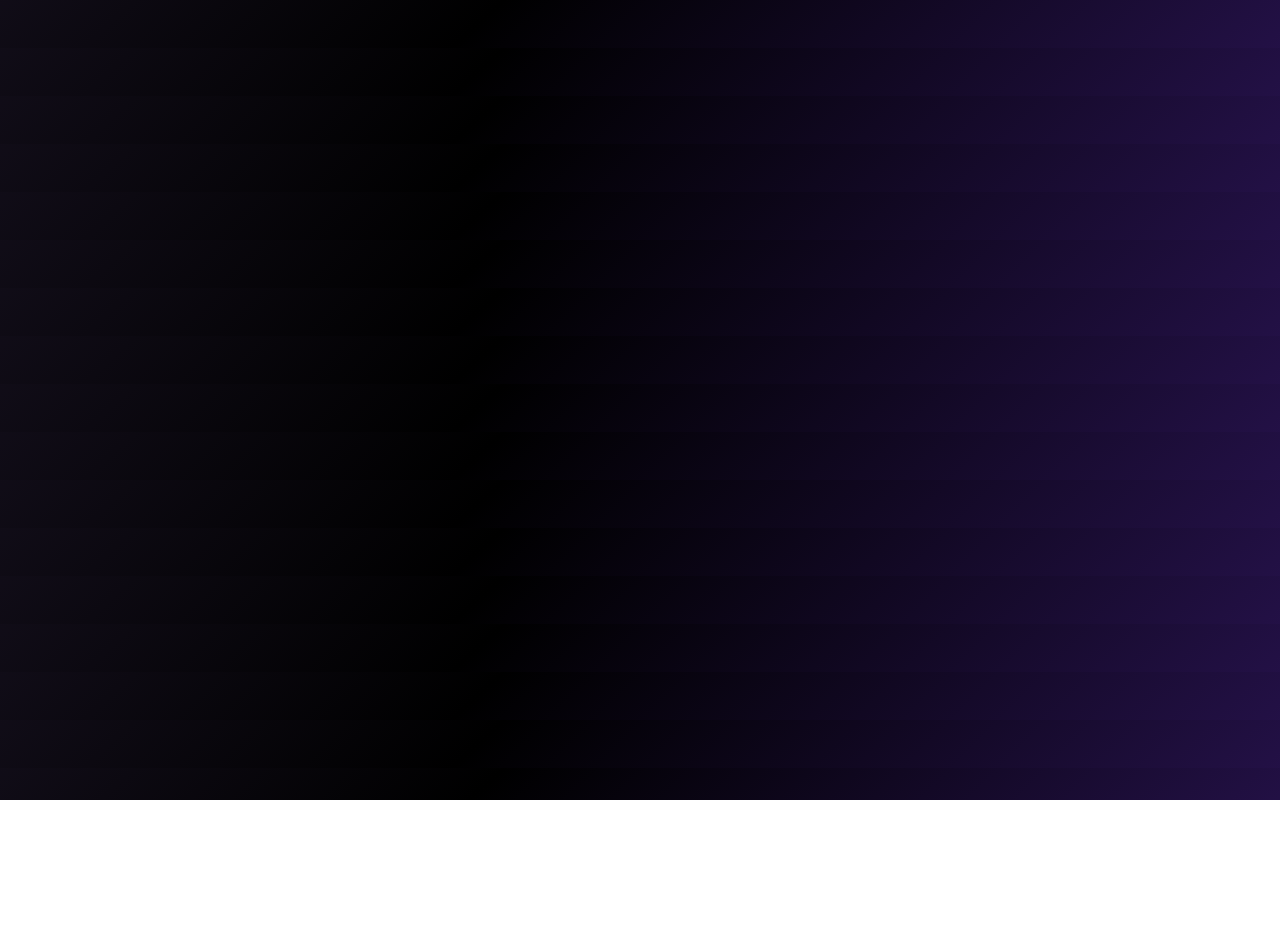
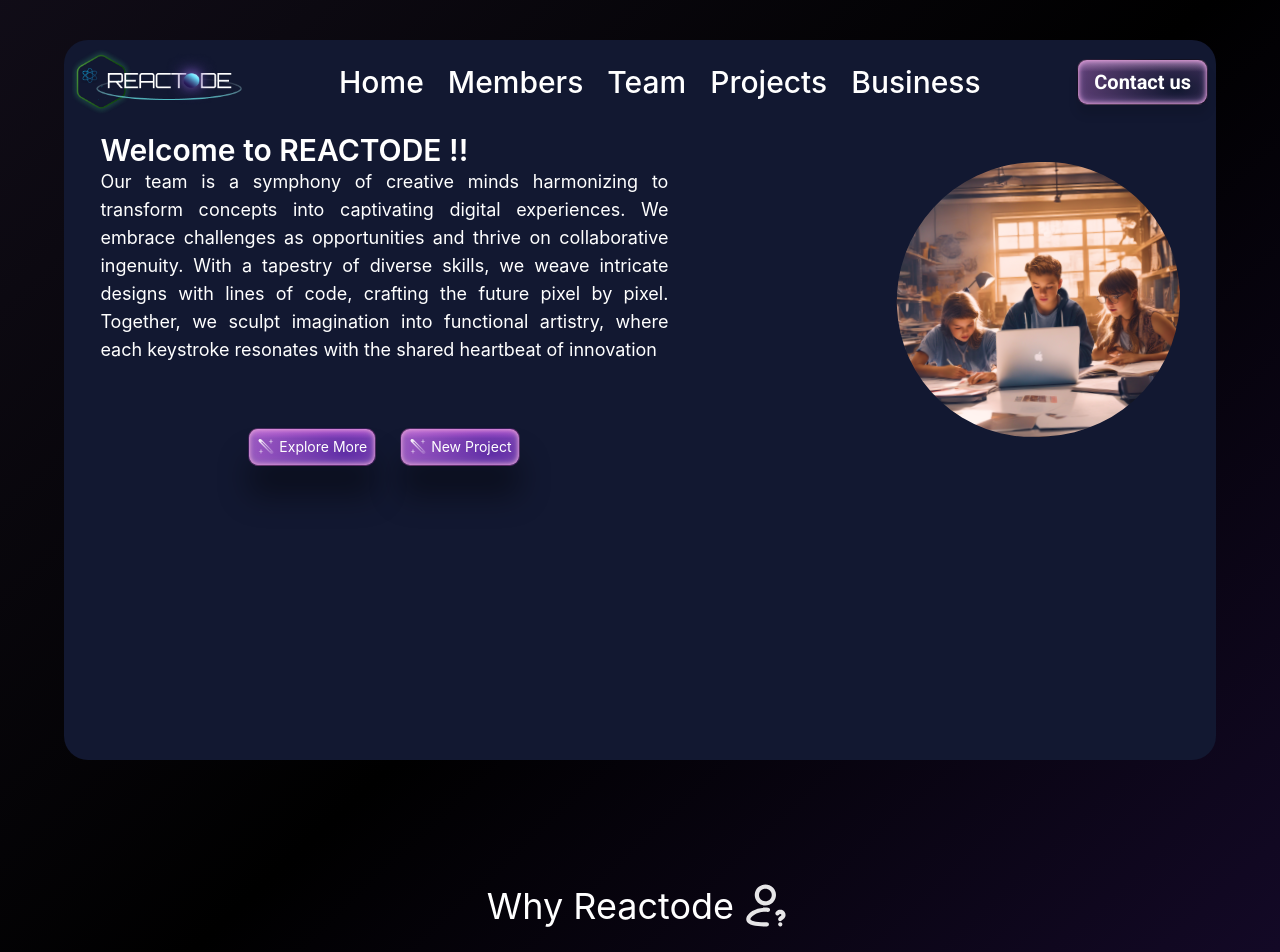
Before and after one commit to reactode/Reactode, a React (Vite) app: page / in a window 1280 px wide. Shown: the top 952 px of the page. Before the commit the page ends 800 px from the top, so only its background shows below. Built offline with nearby package versions, Linux system fonts and the light colour scheme; a web font is replaced by a local one.

Commit message:
ensure repsonsiveness for existing sections

```diff
--- a/src/App.jsx
+++ b/src/App.jsx
@@ -7,7 +7,7 @@ function App() {
 
 
   return (
-    <div className="p-6">
+    <div className="max-sm:p-6 max-w-screen-xl flex flex-col  items-center justify-between mx-auto">
     <Landing/>
     </div>
   )
--- a/src/components/hero.jsx
+++ b/src/components/hero.jsx
@@ -3,13 +3,14 @@ import Navbar from "./navbar";
 export default function Hero() {
   return (
     <div className="md:h-[100vh] flex justify-center items-center ">
-      <div className="h-[90vh] w-[95vw] bg-[#121831] md:w-[90vw] rounded-2xl md:rounded-3xl p-2">
+      <div className="lg:h-[90vh] w-[95vw] bg-[#121831] md:w-[90vw] rounded-2xl md:rounded-3xl p-2">
         <Navbar />
-        <div className="text-white font-[Inter] flex justify-center items-center gap-y-8 flex-col mt-4">
-          <img className="w-[50vw] sm:hidden" src="/hero1.svg" alt="" />
-          <div className="flex flex-col gap-y-3">
-            <h2 className="font-semibold text-xl">Welcome to REACTODE !!</h2>
-            <p className="text-sm font-normal text-justify">
+        <div className="text-white font-[Inter] flex  md:flex-row-reverse justify-center gap-x-[20%] items-center gap-y-8  flex-col mt-4">
+          <img className="max-sm:w-[50vw] w-[25%]   " src="/hero1.svg" alt="" />
+          <div className="flex basis-1/2 flex-col gap-y-8 md:gap-y-16">
+            <div className="flex flex-col gay-y-4">
+            <h2 className="font-semibold text-xl md:text-3xl">Welcome to REACTODE !!</h2>
+            <p className="text-sm md:text-lg font-normal text-justify">
               Our team is a symphony of creative minds harmonizing to transform
               concepts into captivating digital experiences. We embrace
               challenges as opportunities and thrive on collaborative ingenuity.
@@ -18,8 +19,8 @@ export default function Hero() {
               sculpt imagination into functional artistry, where each keystroke
               resonates with the shared heartbeat of innovation
             </p>
-          </div>
-          <div className="flex gap-x-6 text-sm">
+            </div>
+            <div className="flex justify-center items-center gap-x-6 text-sm">
             <button
               className="flex justify-center items-center gap-x-1 p-2"
               style={{
@@ -51,6 +52,8 @@ export default function Hero() {
               <a href="">New Project</a>
             </button>
           </div>
+          </div>
+
         </div>
       </div>
     </div>
--- a/src/components/majorContributors.jsx
+++ b/src/components/majorContributors.jsx
@@ -23,14 +23,16 @@ const data = [
 
 export default function MajorContributors() {
   return (
-    <div className="flex flex-col md:flex-row gap-y-44 mt-20">
-       <div className="flex justify-center items-center gap-x-2  ">
-          <h2 className="font-[Inter] text-center text-2xl">Major Contributors</h2>
-          <img className="w-[10%]" src="/hero/whyR.svg" alt="" />
-        </div>
+    <div className="mt-10">
+    <div className="flex justify-center items-center gap-x-2 mb-44 ">
+    <h2 className="font-[Inter] text-center text-2xl md:text-4xl">Major Contributors</h2>
+    <img className="w-[10%] sm:w-[5%]" src="/hero/whyR.svg" alt="" />
+  </div>
+    <div className="flex flex-col md:flex-row gap-y-52 gap-x-10 mt-20">
+
       {data.map((item) => (
         <div
-          className=" flex flex-col relative  justify-center items-center"
+          className=" flex flex-col basis-1/3 relative  justify-center items-center"
           key={item.id}
           style={{
 
@@ -46,5 +48,6 @@ export default function MajorContributors() {
         </div>
       ))}
     </div>
+    </div>
   );
 }
--- a/src/components/navbar.jsx
+++ b/src/components/navbar.jsx
@@ -43,7 +43,7 @@ export default function Navbar() {
       <div className="flex justify-between align-center text-2xl">
         {/* Logo */}
 
-        <img className=" self-center max-sm:h-8" src={logo} alt="" />
+        <img className=" self-center max-sm:h-8 md:w-[15%]" src={logo} alt="" />
 
         {/* Navlinks */}
         <div className="hidden md:flex self-center">
--- /dev/null
+++ b/src/components/whyReactode.jsx
@@ -0,0 +1,28 @@
+
+
+export default function WhyReactode() {
+  return (
+    <div>
+      <div className="flex flex-col justify-center items-center gap-y-4  ">
+        <div className="flex justify-center items-center gap-x-2 w-[80%] ">
+          <h2 className="font-[Inter] text-2xl md:text-4xl">Why Reactode</h2>
+          <img className="w-[10%] sm:w-[5%]" src="/hero/whyR.svg" alt="" />
+        </div>
+        <p className="text-xs sm:text-sm md:text-lg md:px-40 max-sm:text-justify">
+          Choosing a team like Reactode, which collaboratively handles both
+          frontend and backend development, offers several advantages. Firstly,
+          it promotes seamless communication and collaboration between
+          developers, as they are closely aligned in their work. This integrated
+          approach also streamlines the development process, reducing
+          bottlenecks and ensuring quicker delivery of features and updates.
+          Moreover, Reactode's team members can have a more holistic
+          understanding of the entire application, leading to better
+          optimization and improved user experiences. Overall, selecting a team
+          that excels in both frontend and backend development, such as
+          Reactode, can lead to more efficient, cohesive, and high-quality
+          software solutions.
+        </p>
+      </div>
+    </div>
+  )
+}
--- a/src/pages/Landing.jsx
+++ b/src/pages/Landing.jsx
@@ -1,33 +1,15 @@
 import Footer from "../components/footer";
 import Hero from "../components/hero";
 import MajorContributors from "../components/majorContributors";
+import WhyReactode from "../components/whyReactode";
 
 export default function Landing() {
   return (
-    <div className="text-white sm:hidden">
-      <div className="h-[100vh]">
+    <div className="text-white flex flex-col gap-y-10 lg:gap-y-20 ">
+      <div className="">
         <Hero />
       </div>
-      <div className="flex flex-col justify-center items-center gap-y-4  ">
-        <div className="flex justify-center items-center gap-x-2 w-[80%] ">
-          <h2 className="font-[Inter] text-2xl">Why Reactode</h2>
-          <img className="w-[10%]" src="/hero/whyR.svg" alt="" />
-        </div>
-        <p className="text-xs text-justify">
-          Choosing a team like Reactode, which collaboratively handles both
-          frontend and backend development, offers several advantages. Firstly,
-          it promotes seamless communication and collaboration between
-          developers, as they are closely aligned in their work. This integrated
-          approach also streamlines the development process, reducing
-          bottlenecks and ensuring quicker delivery of features and updates.
-          Moreover, Reactode's team members can have a more holistic
-          understanding of the entire application, leading to better
-          optimization and improved user experiences. Overall, selecting a team
-          that excels in both frontend and backend development, such as
-          Reactode, can lead to more efficient, cohesive, and high-quality
-          software solutions.
-        </p>
-      </div>
+      <WhyReactode/>
       <MajorContributors/>
       <Footer/>
     </div>
```
